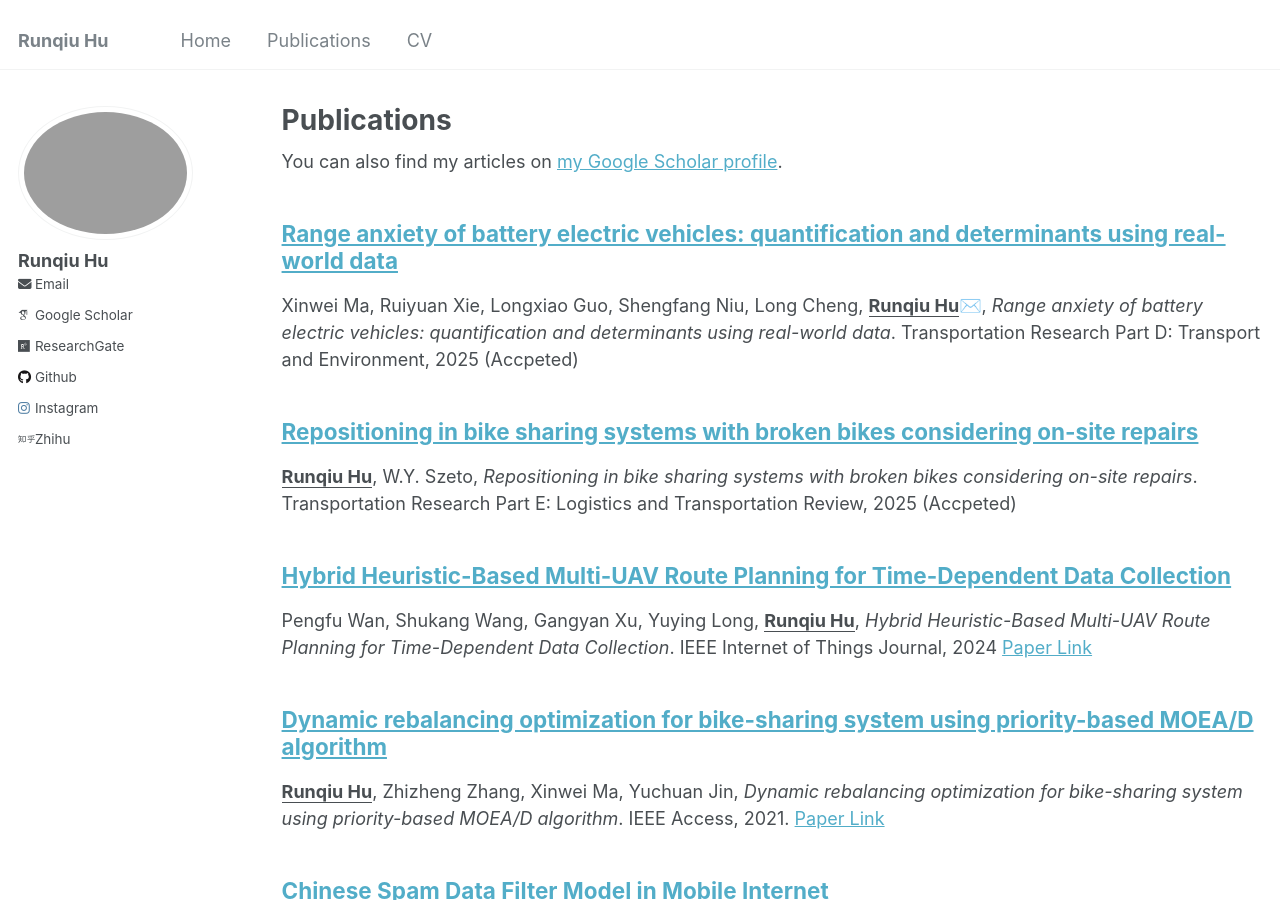
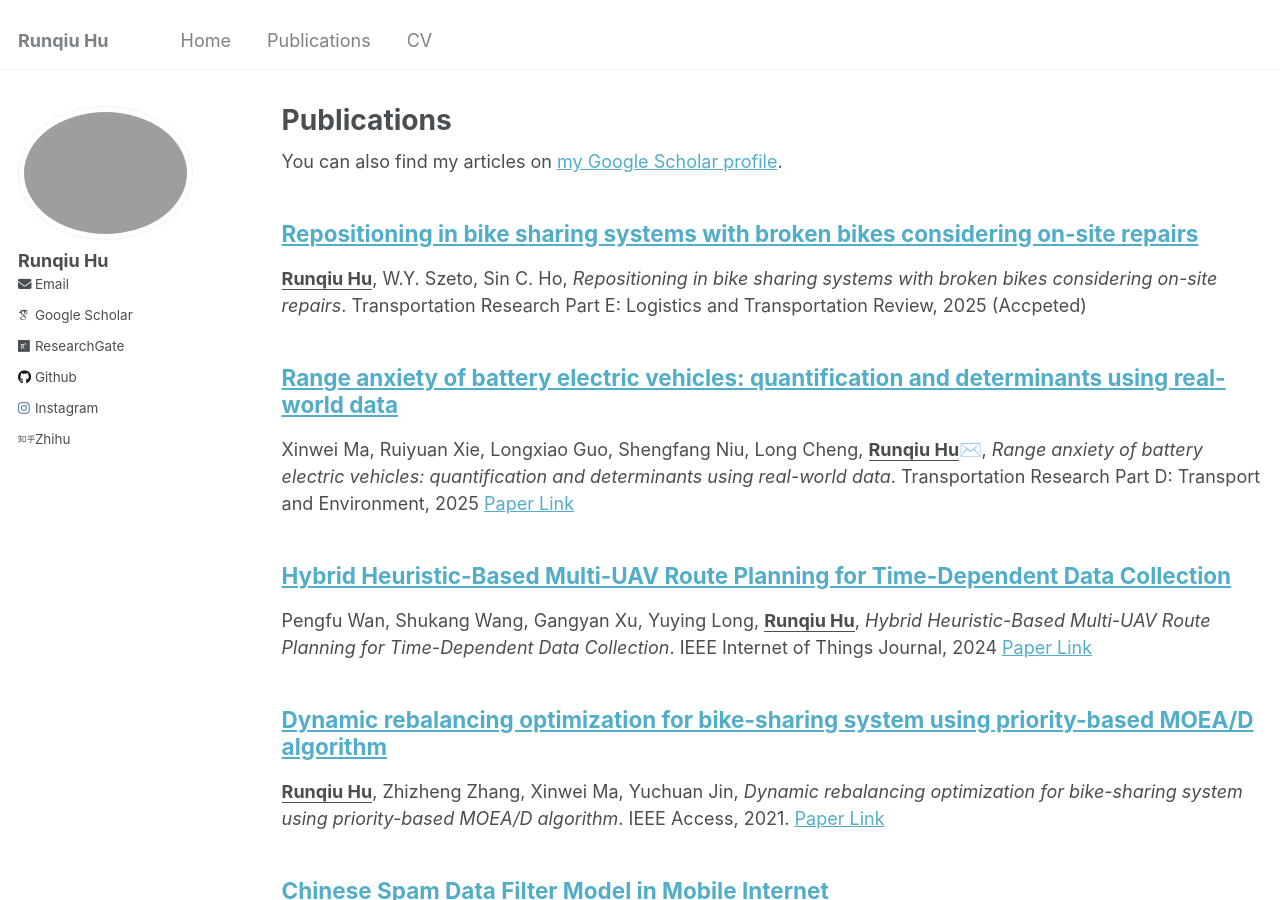
Before and after one commit to rqhu1995/rqhu1995.github.io, a Jekyll site: the page built from _pages/publications.md, in a window 1280 px wide and 900 px high. Built offline with Jekyll 4.4.1, drawn with Linux system fonts in a browser that asks for light colours; some web fonts are replaced.

Commit message:
update publication

```diff
--- a/_publications/2025-01-01-Repositioning-in-bike-sharing-systems-with-broken-bikes-considering-on-site-repairs copy.md
+++ b/_publications/2025-01-01-Repositioning-in-bike-sharing-systems-with-broken-bikes-considering-on-site-repairs copy.md
@@ -4,4 +4,4 @@ collection: publications
 permalink: /publication/2025-01-01-Repositioning-in-bike-sharing-systems-with-broken-bikes-considering-on-site-repairs
 date: 2025-01-01
 ---
-**<u>Runqiu Hu</u>**, W.Y. Szeto, *Repositioning in bike sharing systems with broken bikes considering on-site repairs*. Transportation Research Part E: Logistics and Transportation Review, 2025 (Accpeted)
+**<u>Runqiu Hu</u>**, W.Y. Szeto, Sin C. Ho, *Repositioning in bike sharing systems with broken bikes considering on-site repairs*. Transportation Research Part E: Logistics and Transportation Review, 2025 (Accpeted)
```
Also changed, not shown: _publications/2025-01-01-Range-anxiety-of-battery-electric-vehicles-quantification-and-determinants-using-real-world-data.md (added, +7 -0 lines), _publications/2025-01-01-Repositioning-in-bike-sharing-systems-with-broken-bikes-considering-on-site-repairs.md (deleted, +0 -7 lines).
